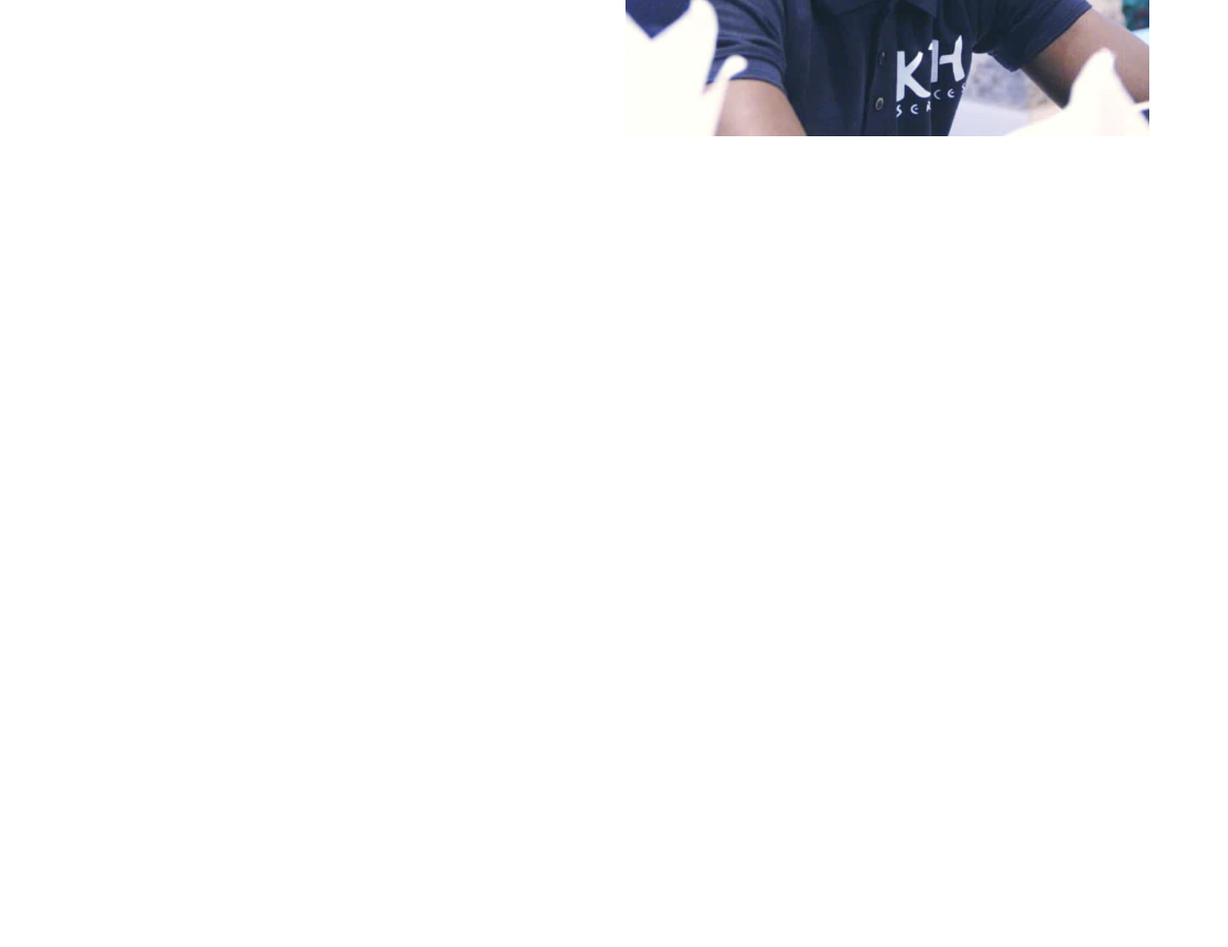
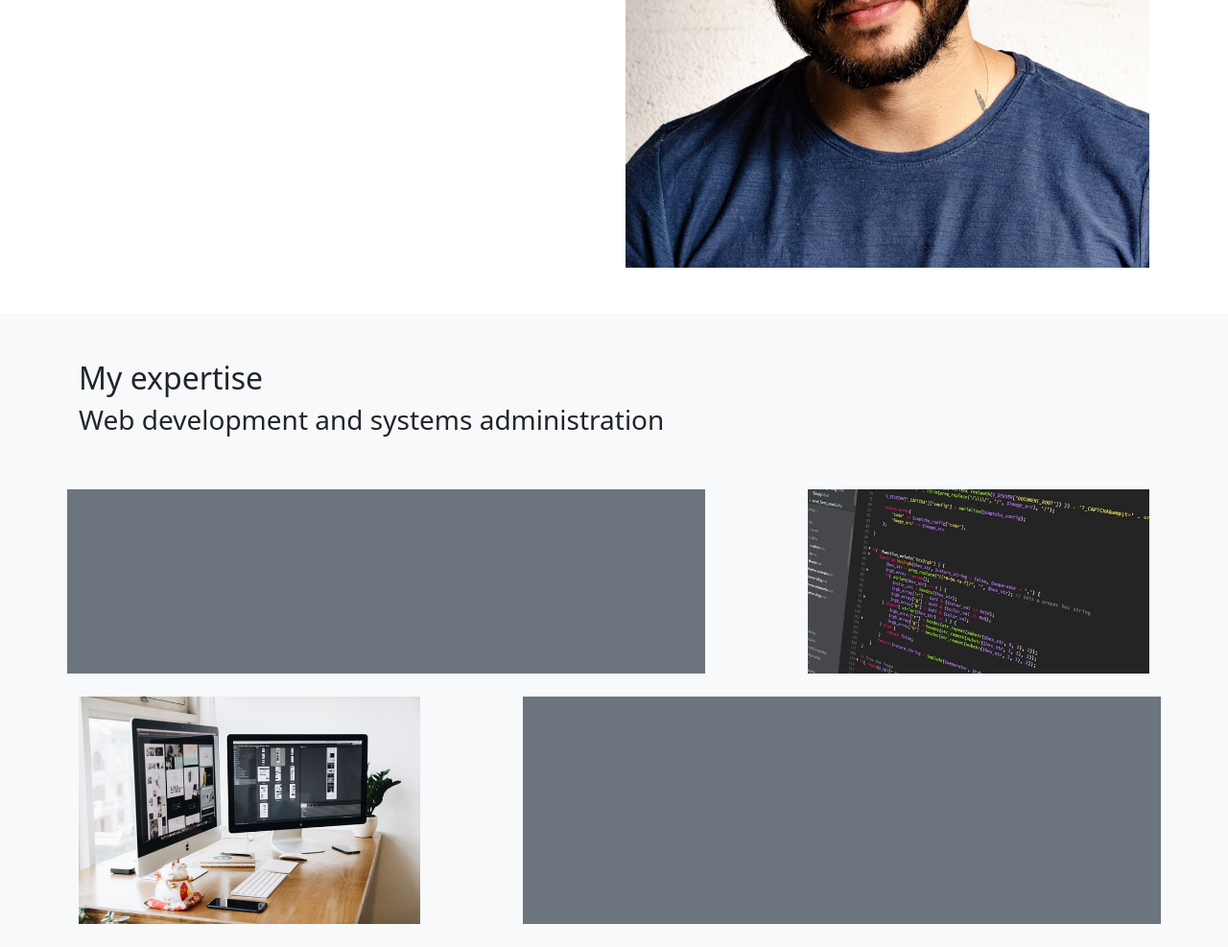
Before and after one commit to rodriguezny/my_portfolio, a plain HTML site: page index.html in a window 1280 px wide. Shown: the part 500-1487 px from the top of the page at 96% size. Before the commit the page ends 800 px from the top, so only its background shows below. Drawn offline with nearby package versions, Linux system fonts and the light colour scheme.

Commit message:
[NEW] Index page struture implementation: section 1 et section2

```diff
--- a/index.html
+++ b/index.html
@@ -19,18 +19,37 @@
         <div class="container">
           <div class="row">
             <div class="col">
-              <h1>I'm Rodrigue Nyiringabo, Software Engineer</h1>
+              <h1>Rodrigue Nyiringabo, Software Engineer</h1>
               <h2>Welcome to my universe</h2>
               <button>My web skills</button>
             </div>
             <div class="col">
-              <img src="images/me.jpeg" alt="My Photo" class="w-100">
+              <img src="images/portrait.jpg" alt="My Photo" class="w-100">
             </div>
           </div>
         </div>
       </section>
-      <section>
-
+      <section class="bg-light">
+        <div class="container">
+          <div class="row py-5">
+            <div class="col">
+              <h2>My expertise</h2>
+              <h3>Web development and systems administration</h3>
+            </div>
+          </div>
+          <div class="row">
+            <div class="col-7 bg-secondary"></div>
+            <div class="offset-1 col-4">
+              <img src="images/code.jpg" alt="Web development" class="w-100">
+            </div>
+          </div>
+          <div class="row py-4">
+            <div class="col-4">
+              <img src="images/design.jpg" alt="Systems Admin" class="w-100">
+            </div>
+            <div class="offset-1 col-7 bg-secondary"></div>
+          </div>
+        </div>
       </section>
       <section>
 
```
Also changed, not shown: 1 other file.
